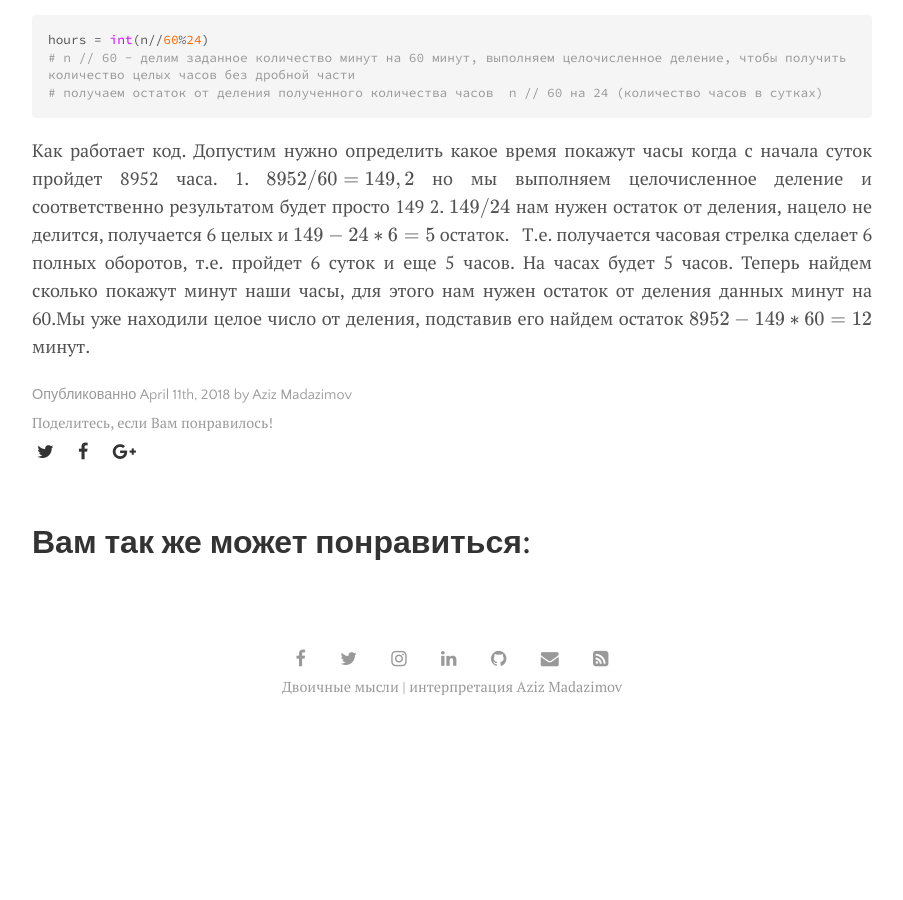
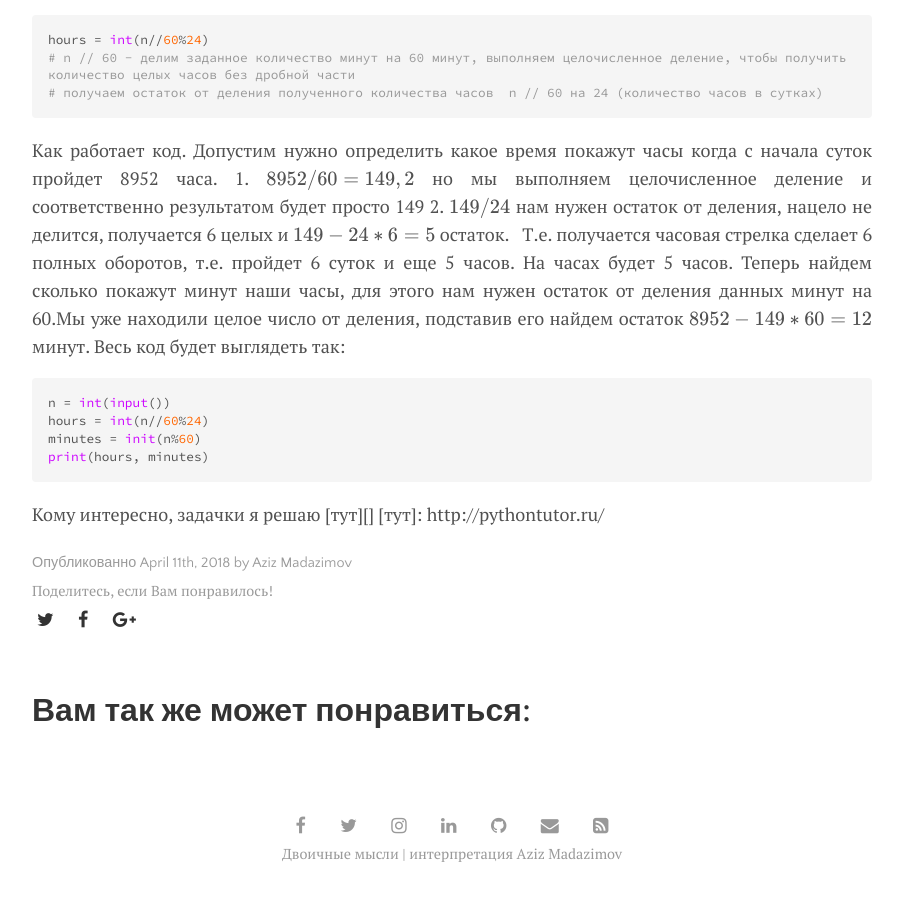
Before and after one commit to madazimov/madazimov.github.io, a Jekyll site: the page built from _posts/2018-04-11-ostatok-ot-deleniya.md, in a window 1280 px wide and 900 px high, scrolled down 1911 px. Shown: the whole window, without its empty margins (188-1091 px from the left). Built offline with Jekyll 4.4.1, drawn with Linux system fonts in a browser that asks for light colours; formulas are drawn with MathJax 3; before the commit the page ends 2644 px from its top, so only the background shows below that.

Commit message:
Update 2018-04-11-ostatok-ot-deleniya.md

````diff
--- a/_posts/2018-04-11-ostatok-ot-deleniya.md
+++ b/_posts/2018-04-11-ostatok-ot-deleniya.md
@@ -29,6 +29,7 @@ print(hours, minutes) # Функцией print() выводим на экран
 <p align="justify">
 Когда полез гуглить и обнаружилось, что это материал третьего класса математики стало стыдно. То ли я забыл этот материал, то ли сказывается то, что давно не занимался, то ли я вообще этого не знал. Мысленно обратимся снова к апельсинам. Теперь нужно поделить 5 апельсинов на 10 человек! Как? Поделить каждый апельсин пополам и каждому раздать половинку. \( 5/(1/2)/10=1 \) как показывает пример каждый получает по 1/2, т.е. половине апельсина. Но! По нашему условию каждый то должен был получить обязательно по целому апельсину, а никак не по половине. Так как разделить 5 апельсинов на 10 человек, чтобы каждый получил целый апельсин? Правильно, никак. Каждый получает 0 апельсинов, а в остатке у нас остается так же 5 апельсинов. Теперь зная это уже можно поменять код для получения часа:
 </p>
+
 ```python
 hours = int(n//60%24)
 # n // 60 - делим заданное количество минут на 60 минут, выполняем целочисленное деление, чтобы получить количество целых часов без дробной части
@@ -36,7 +37,15 @@ hours = int(n//60%24)
 ```
 <p align="justify">
 Как работает код. Допустим нужно определить какое время покажут часы когда с начала суток пройдет 8952 часа.
-1.    \( 8952/60=149,2 \) но мы выполняем целочисленное деление и соответственно результатом будет просто 149
-2.    \( 149/24 \) нам нужен остаток от деления, нацело не делится, получается 6 целых и \( 149-24 * 6=5 \) остаток.
+1. \( 8952/60=149,2 \) но мы выполняем целочисленное деление и соответственно результатом будет просто 149
+2. \( 149/24 \) нам нужен остаток от деления, нацело не делится, получается 6 целых и \( 149-24 * 6=5 \) остаток.
 Т.е. получается часовая стрелка сделает 6 полных оборотов, т.е. пройдет 6 суток и еще 5 часов. На часах будет 5 часов. Теперь найдем сколько покажут минут наши часы, для этого нам нужен остаток от деления данных минут на 60.Мы уже находили целое число от деления, подставив его найдем остаток \( 8952-149 * 60=12 \) минут.
+Весь код будет выглядеть так:
 </p>
+```python
+n = int(input())
+hours = int(n//60%24)
+minutes = init(n%60)
+print(hours, minutes)
+```
+Кому интересно, задачки я решаю [тут][] [тут]: http://pythontutor.ru/
````
